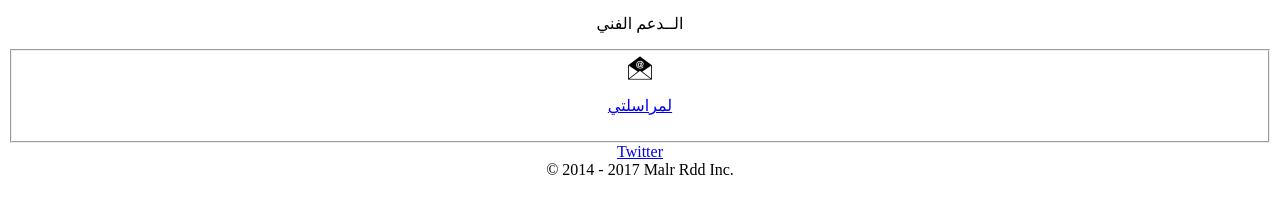
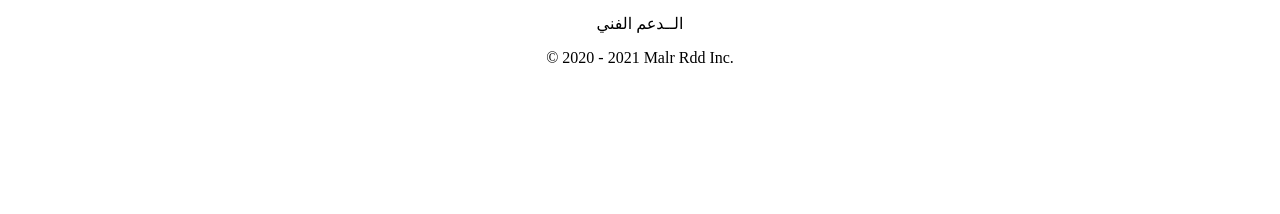
Before and after one commit to alomairi/repo, a plain HTML site: page index.html in a window 1280 px wide. Shown: the part 266-480 px from the top of the page. Drawn offline with Linux system fonts and the light colour scheme.

Commit message:
Update index.html

```diff
--- a/index.html
+++ b/index.html
@@ -39,17 +39,14 @@
 	<p>الــدعم الفني</p>
 </block>
 
-<fieldset>
-	<a href="wleedsalim966@gmail.com"><img src="./opened-email-envelope.png" class="icon"><div><div><label><p>لمراسلتي</p></label></div></div></a>
-</fieldset>
-
-<block>
-<a href="https://twitter.com/o7man">Twitter</a>
-</block>
 
 
 
-<footer> &copy; 2014 - 2017 Malr Rdd Inc.
+
+
+
+
+<footer> &copy; 2020 - 2021 Malr Rdd Inc.
 
 
 
```
